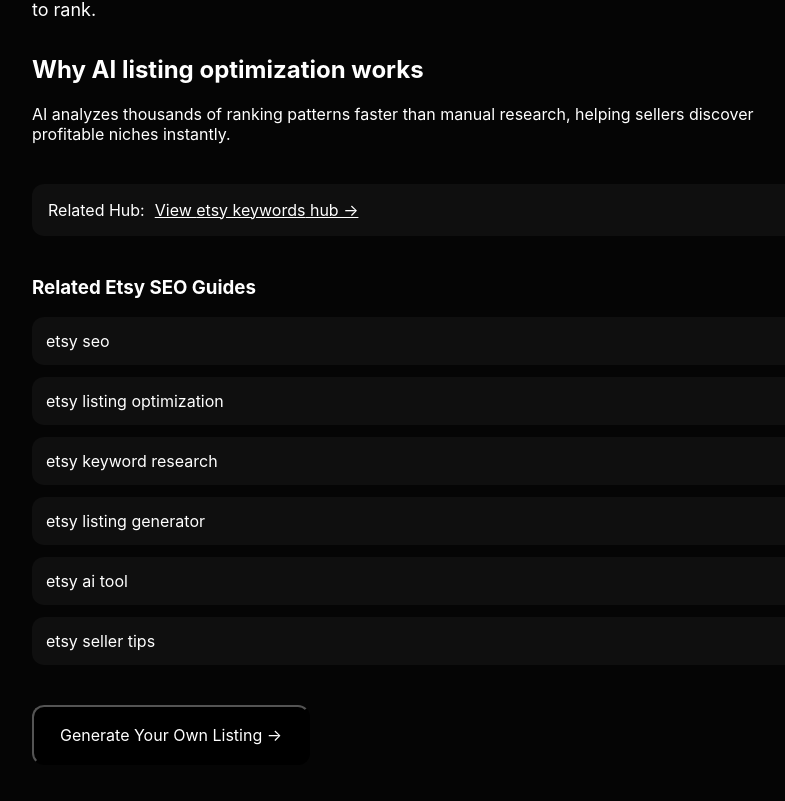
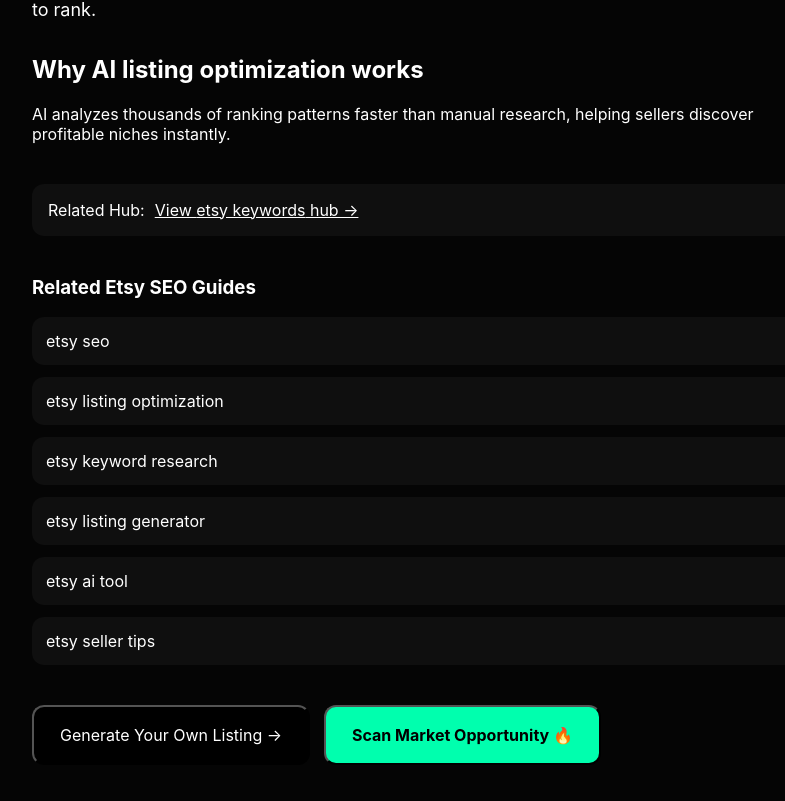
Before and after one commit to cosmicencounters5-png/Etsylister, a Next.js app: page /seo/etsy-keywords in a window 1280 px wide. Shown: the part 249-1050 px from the top of the page, without its empty margins (218-1003 px from the left). Built offline with nearby package versions, Linux system fonts and the light colour scheme.

Commit message:
Update page.tsx

```diff
--- a/app/seo/[slug]/page.tsx
+++ b/app/seo/[slug]/page.tsx
@@ -11,7 +11,6 @@
   return slug.replaceAll("-"," ")
 }
 
-// 🔥 detect hub automatically
 function detectHub(keyword:string){
 
   const k = keyword.toLowerCase()
@@ -24,7 +23,6 @@
   return "etsy-seo"
 }
 
-// 🔥 related cluster pages (internal linking loop)
 function getRelated(keyword:string){
 
   return baseKeywords
@@ -66,8 +64,6 @@
       padding:"80px 20px"
     }}>
 
-      {/* MAIN ARTICLE */}
-
       <h1 style={{fontSize:42,fontWeight:700}}>
         {keyword}
       </h1>
@@ -90,7 +86,7 @@
         helping sellers discover profitable niches instantly.
       </p>
 
-      {/* 🔥 HUB AUTHORITY LINK (VERY IMPORTANT) */}
+      {/* HUB AUTHORITY */}
 
       <div style={{
         marginTop:40,
@@ -107,7 +103,7 @@
         </a>
       </div>
 
-      {/* 🔥 RELATED INTERNAL LINKS */}
+      {/* RELATED LINKS */}
 
       <div style={{marginTop:40}}>
 
@@ -142,7 +138,9 @@
 
       </div>
 
-      {/* CTA */}
+      {/* CTA ZONE */}
+
+      <div style={{display:"flex",gap:14,flexWrap:"wrap"}}>
 
         <a href="/login">
 
@@ -158,6 +156,25 @@
 
         </a>
 
+        {/* 🔥 VIRAL TRAFFIC ENGINE */}
+
+        <a href="/idea">
+
+          <button style={{
+            marginTop:40,
+            padding:"18px 26px",
+            borderRadius:12,
+            background:"#00ffae",
+            color:"black",
+            fontWeight:700
+          }}>
+            Scan Market Opportunity 🔥
+          </button>
+
+        </a>
+
+      </div>
+
     </main>
 
   )
```
Lines whose indentation alone changed are shown as unchanged.
